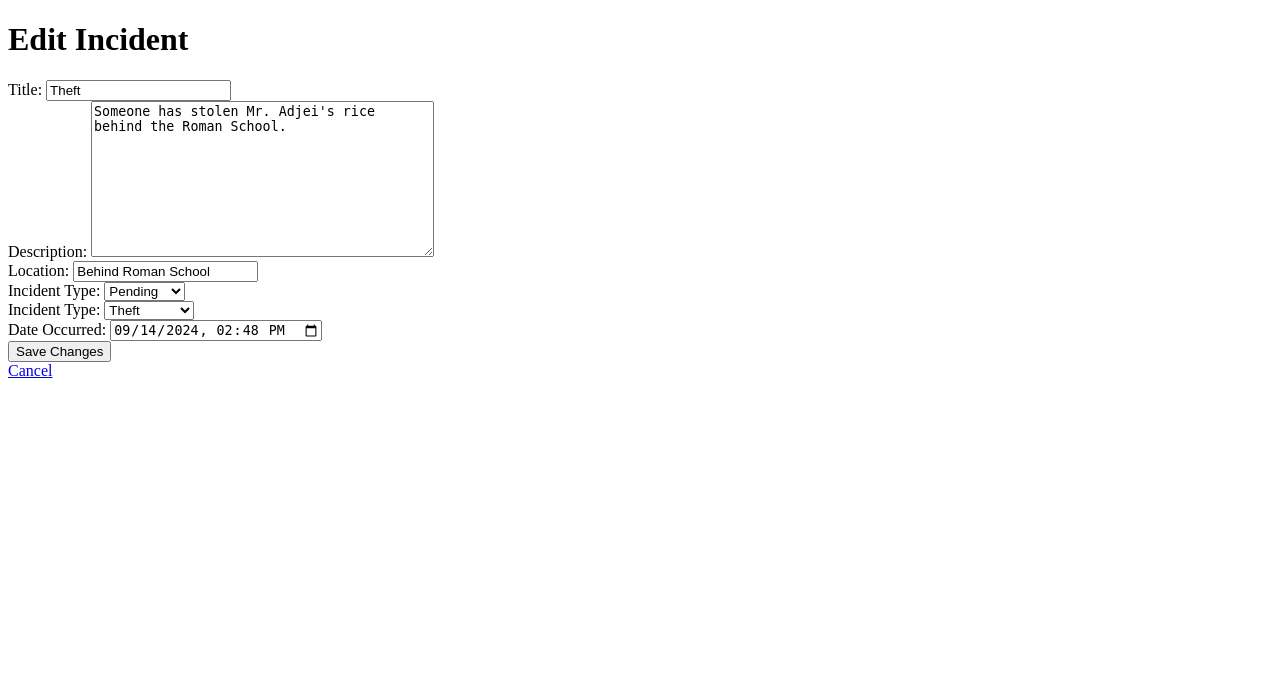
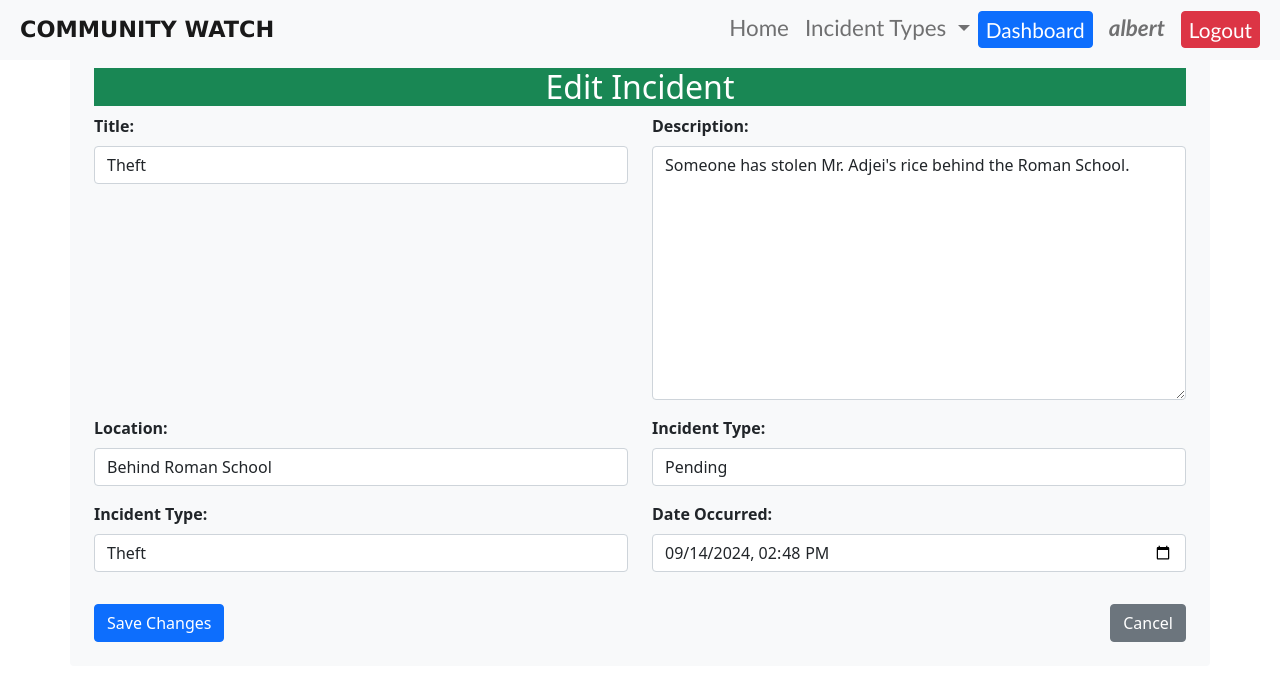
Before and after one commit to oRocket/COMMUNITY, a Django app: page /incident/1/edit/ in a window 1280 px wide. Shown: the top 681 px of the page. Run offline with Django 5.2, Linux system fonts and the light colour scheme; a user stored in the database is signed in; data comes from the database, SQL or seed files in the repository; both versions use the stored data as it was after the commit; some libraries are stand-ins or nearby versions.

Commit message:
Frontend design for report_incident page

```diff
--- a/reports/templates/reports/edit_incident.html
+++ b/reports/templates/reports/edit_incident.html
@@ -1,41 +1,43 @@
 <!-- neighborhood_watch/reports/templates/reports/edit_incident.html -->
-<!DOCTYPE html>
-<html lang="en">
-<head>
-    <meta charset="UTF-8">
-    <title>Edit Incident</title>
-</head>
-<body>
-    <h1>Edit Incident</h1>
+{% extends 'base.html' %}
+{% load custom_filters %}
+
+{% block content %}
+    <div class="container my-4 bg-light rounded p-4"> <!-- Added Bootstrap classes for styling -->
+        <h2 class="bg-success text-white text-center" style="margin-top: 20px;">Edit Incident</h2>
         <form method="post">
             {% csrf_token %}
-        <div>
-            <label for="id_title">Title:</label>
-            {{ form.title }}  <!-- Automatically renders the title input -->
+            <div class="row"> <!-- Added row for grid layout -->
+                <div class="col-md-6 mb-3"> <!-- Changed to grid column -->
+                    <label for="id_title" class="form-label"><strong>Title:</strong></label>
+                    {{ form.title|add_class:"form-control w-100" }}  <!-- Added w-100 class -->
                 </div>
-        <div>
-            <label for="id_description">Description:</label>
-            {{ form.description }}  <!-- Automatically renders the description input -->
+                <div class="col-md-6 mb-3"> <!-- Changed to grid column -->
+                    <label for="id_description" class="form-label"><strong>Description:</strong></label>
+                    {{ form.description|add_class:"form-control w-100" }}  <!-- Added w-100 class -->
                 </div>
-        <div>
-            <label for="id_location">Location:</label>
-            {{ form.location }}  <!-- Automatically renders the location input -->
+                <div class="col-md-6 mb-3"> <!-- Changed to grid column -->
+                    <label for="id_location" class="form-label"><strong>Location:</strong></label>
+                    {{ form.location|add_class:"form-control w-100" }}  <!-- Added w-100 class -->
                 </div>
-        <div>
-            <label for="incident.get_status_display">Incident Type:</label>
-            {{ form.status }}  <!-- Automatically renders the statusinput -->
+                <div class="col-md-6 mb-3"> <!-- Changed to grid column -->
+                    <label for="incident.get_status_display" class="form-label"><strong>Incident Type:</strong></label>
+                    {{ form.status|add_class:"form-control w-100" }}  <!-- Added w-100 class -->
                 </div>
-        <div>
-            <label for="id_incident_type">Incident Type:</label>
-            {{ form.incident_type }}  <!-- Automatically renders the incident type input -->
+                <div class="col-md-6 mb-3"> <!-- Changed to grid column -->
+                    <label for="id_incident_type" class="form-label"><strong>Incident Type:</strong></label>
+                    {{ form.incident_type|add_class:"form-control w-100" }}  <!-- Added w-100 class -->
                 </div>
-        <div>
-            <label for="id_date_occurred">Date Occurred:</label>
-            <input type="datetime-local" name="date_occurred" id="id_date_occurred" required
-                   value="{{ form.date_occurred.value|date:'Y-m-d\TH:i'|default:'' }}">
+                <div class="col-md-6 mb-3"> <!-- Changed to grid column -->
+                    <label for="id_date_occurred" class="form-label"><strong>Date Occurred:</strong></label>
+                    <input type="datetime-local" name="date_occurred" id="id_date_occurred" class="form-control w-100" required
+                           value="{{ form.date_occurred.value|date:'Y-m-d\TH:i'|default:'' }}"> <!-- Added w-100 class -->
                 </div>
-        <button type="submit">Save Changes</button>
+            </div> <!-- End of row -->
+            <div class="d-flex justify-content-between mt-3"> <!-- Added flexbox for button alignment -->
+                <button type="submit" class="btn btn-primary">Save Changes</button>
+                <a href="{% url 'incident_detail' incident.id %}" class="btn btn-secondary">Cancel</a> <!-- Cancel button -->
+            </div>
         </form>
-    <a href="{% url 'incident_detail' incident.id %}">Cancel</a>
-</body>
-</html>
+    </div>
+{% endblock %}
--- a/reports/templates/reports/home.html
+++ b/reports/templates/reports/home.html
@@ -294,7 +294,7 @@
     </div>
 
 {% comment %} LATEST INCIDENTS {% endcomment %}
-<div class="latest-incidents-wrapper">
+<div class="latest-incidents-wrapper" id="latest_incidents">
     <div class="container latest-incidents-container">
         <h2 class="latest-incident-header">Latest Incidents</h2>
         <ul class="list-group">
@@ -583,6 +583,7 @@
                             style="width: 60px; background-color: #7c4dff; height: 2px"
                             />
                         <p><i class="fas fa-home mr-3"></i> Kumasi, Ghana</p>
+                        <p><i class="fas fa-envelope mr-3"></i> aotwum.at@outlook.com</p>
                         <p><i class="fas fa-envelope mr-3"></i> info@neighborhoodwatch.com</p>
                         <p><i class="fas fa-phone mr-3"></i> +233 501 378 473</p>
                     </div>
--- a/templates/base.html
+++ b/templates/base.html
@@ -32,10 +32,15 @@
                             Incident Types
                         </a>
                         <ul class="dropdown-menu navbar-text" aria-labelledby="navbarDropdown">
-                            <li><a class="dropdown-item" href="#">Theft</a></li>
-                            <li><a class="dropdown-item" href="#">Vandalism</a></li>
+                            <li><a class="dropdown-item" href="#latest_incidents">Theft</a></li>
+                            <li><a class="dropdown-item" href="#latest_incidents">Vandalism</a></li>
+                            <li><a class="dropdown-item" href="#latest_incidents">Fire</a></li>
+                            <li><a class="dropdown-item" href="#latest_incidents">Accident</a></li>
+                            <li><a class="dropdown-item" href="#latest_incidents">Emergency</a></li>
+                            <li><a class="dropdown-item" href="#latest_incidents">Medical</a></li>
+                            <li><a class="dropdown-item" href="#latest_incidents">Police</a></li>
                             <li><hr class="dropdown-divider"></li>
-                            <li><a class="dropdown-item" href="#">Something else here</a></li>
+                            <li><a class="dropdown-item" href="#latest_incidents">Others</a></li>
                         </ul>
                     </li>
                     {% if user.is_authenticated %}
```
Also changed, not shown: reports/templates/reports/report_incident.html (+8 -8 lines), db.sqlite3. Lines whose indentation alone changed are shown as unchanged.
